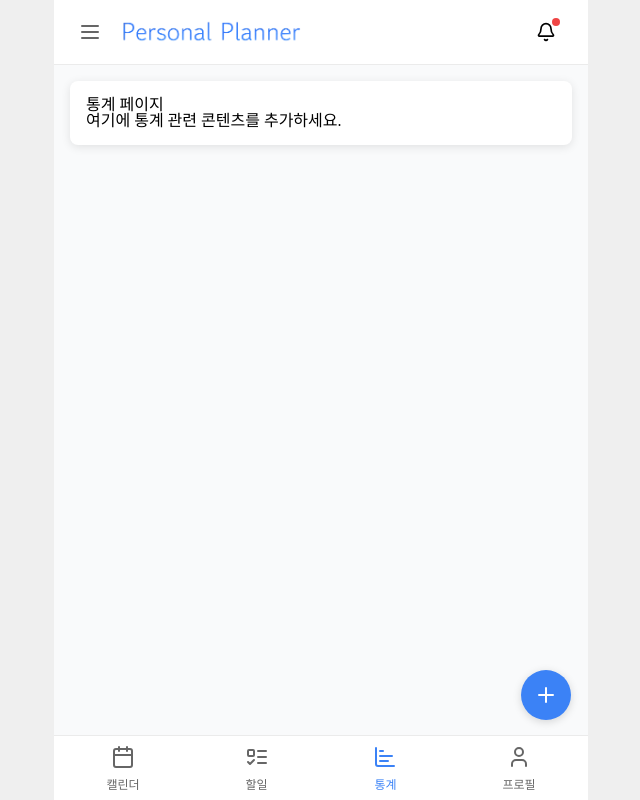
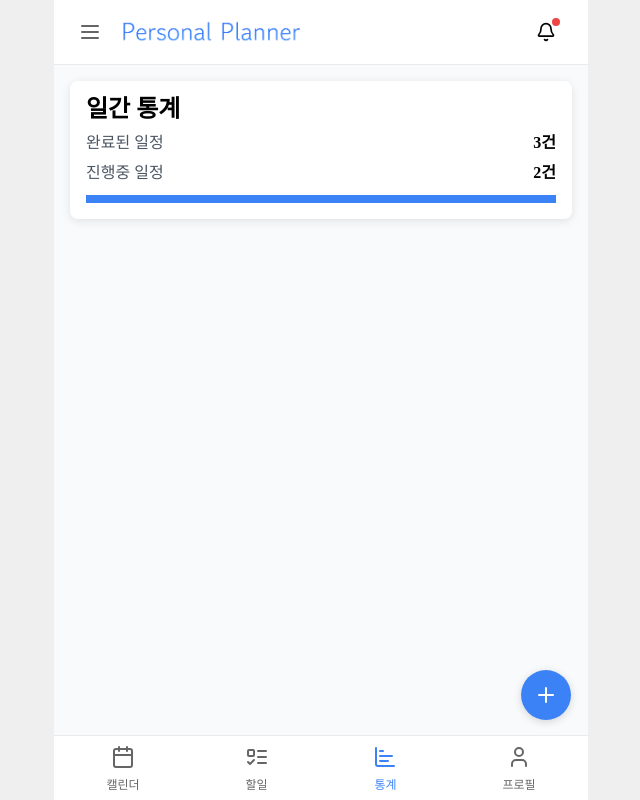
Before and after one commit to PG4-FinalProject/react-personal-planner, a React (Vite) app: page /statistics in a window 1280 px wide. Shown: the whole page, without its empty margins (319-959 px from the left). Built offline with nearby package versions, Linux system fonts and the light colour scheme; no server answers.

Commit message:
feat: statistics 페이지 구현

```diff
--- a/src/pages/Statistics.tsx
+++ b/src/pages/Statistics.tsx
@@ -2,14 +2,45 @@ import React from 'react';
 import MainLayout from '../components/layout/MainLayout'; // MainLayout 경로를 맞춰주세요.
 import ContentUIBox from '../components/layout/ContentUIBox';
 import { palette } from '../styles/palette';
+import Title from '../components/common/Title';
+import styled from 'styled-components';
+
+const StatCountBox = styled.div`
+  margin: 14px 0px;
+  display: flex;
+  justify-content: space-between;
+`;
+
+const StatCountName = styled.span`
+  color: ${palette.gray};
+`;
+
+const StatCount = styled.span`
+  font-weight: bold;
+`;
+
+const ProgressBar = styled.div`
+  width: 100%;
+  height: 8px;
+  background-color: ${palette.blue};
+`;
 
 const Statistics: React.FC = () => {
+  const TodayProgressPercent = 60;
+
   return (
     <MainLayout>
       <ContentUIBox bgColor={palette.white}>
-        <h1>통계 페이지</h1>
-        <p>여기에 통계 관련 콘텐츠를 추가하세요.</p>
-        {/* 통계 컴포넌트나 기능을 여기에 추가할 수 있습니다. */}
+        <Title>일간 통계</Title>
+        <StatCountBox>
+          <StatCountName>완료된 일정</StatCountName>
+          <StatCount>3건</StatCount>
+        </StatCountBox>
+        <StatCountBox>
+          <StatCountName>진행중 일정</StatCountName>
+          <StatCount>2건</StatCount>
+        </StatCountBox>
+        <ProgressBar></ProgressBar>
       </ContentUIBox>
     </MainLayout>
   );
```
